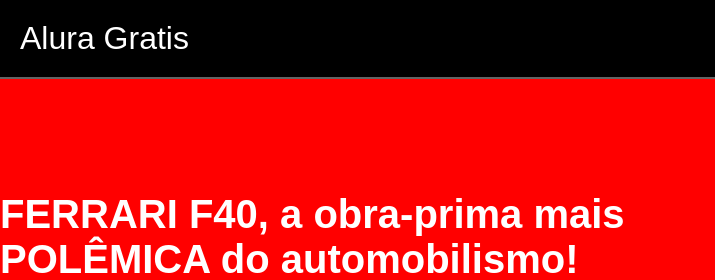
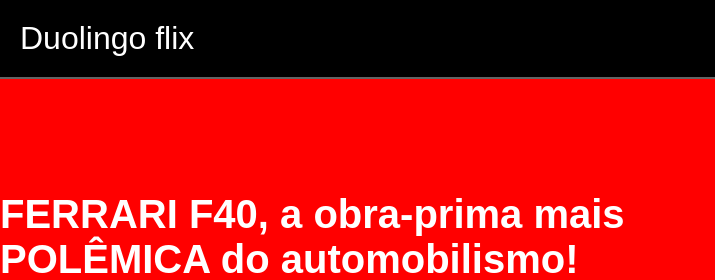
Before and after one commit to TiaguinhoGT/duolingo-flix, a plain HTML site: page index.html in a window 1280 px wide. Shown: the top 280 px of the page, 0-715 px from the left. Drawn offline with Linux system fonts and the light colour scheme; a web font is replaced by a local one.

Commit message:
Add files via upload

```diff
--- a/index.html
+++ b/index.html
@@ -11,7 +11,7 @@
 <body>
 
 
-    <header>Alura Gratis</header>
+    <header>Duolingo flix </header>
 
     <section class="chamada">
 
```
